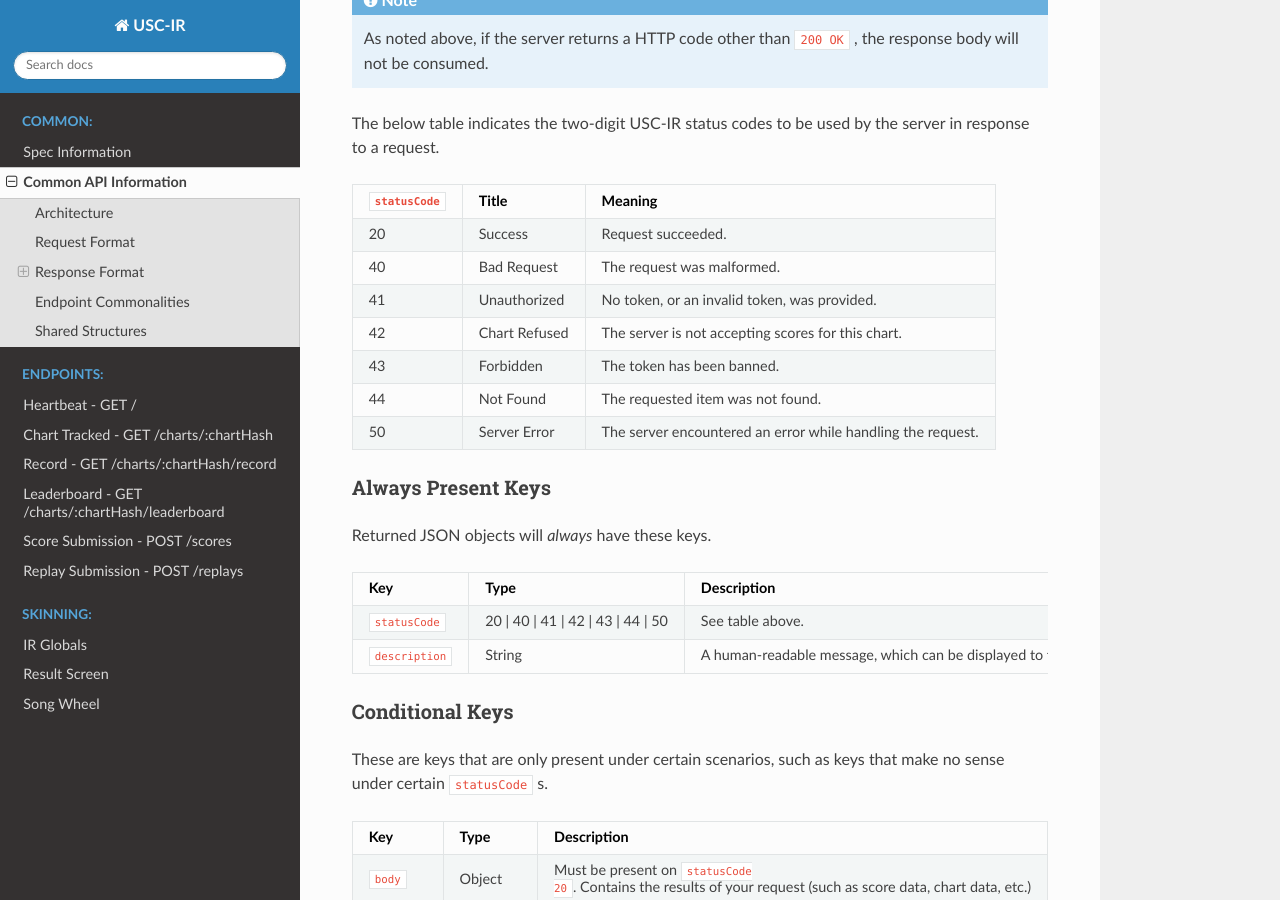
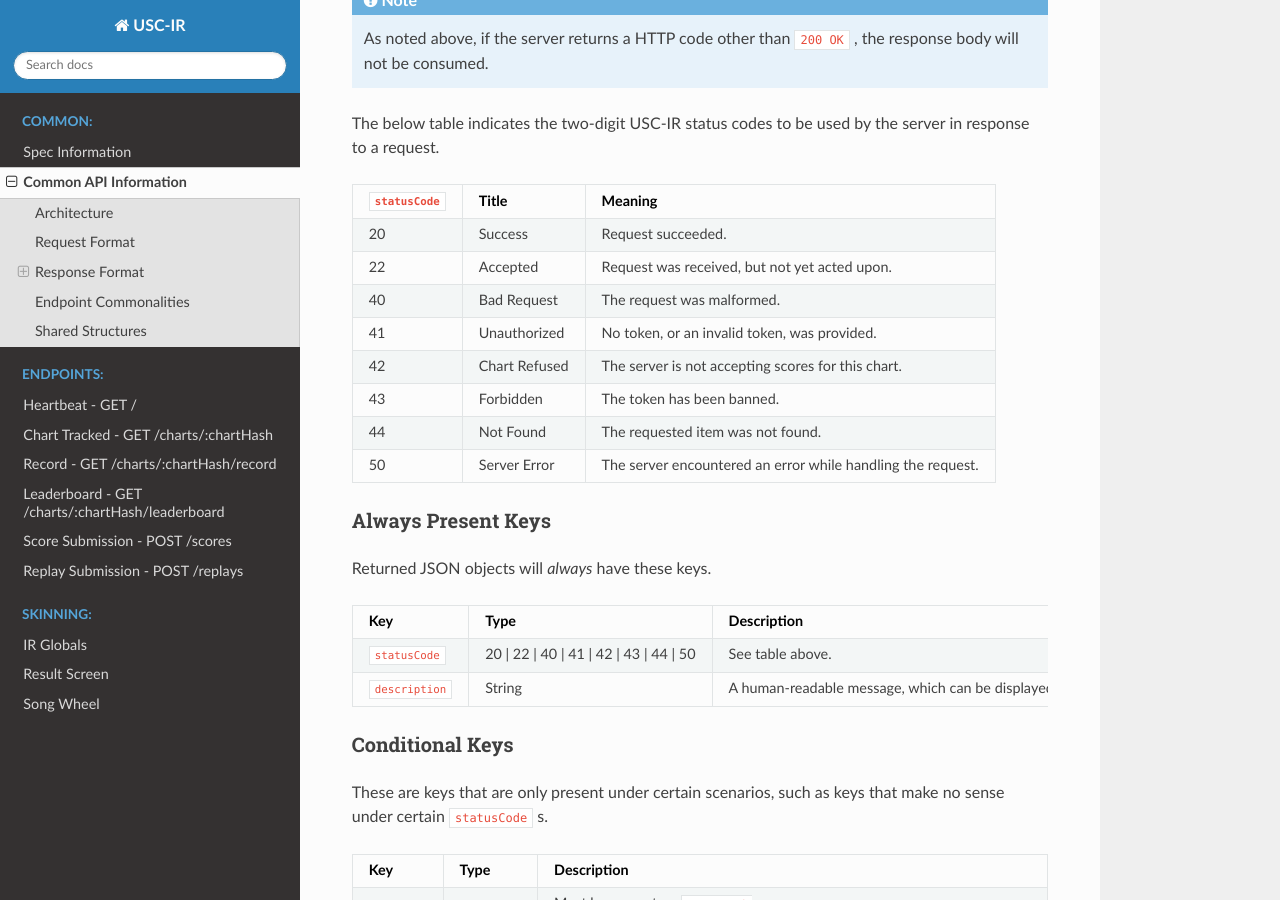
Before and after one commit to zkldi/uscir-spec, a Sphinx documentation site: the page built from source/common/api.rst, in a window 1280 px wide and 900 px high, scrolled down 1022 px. Built offline with Sphinx 7.4.7 and the Read the Docs theme 2.0.0, drawn with Linux system fonts in a browser that asks for light colours.

Commit message:
Add 22 Accepted

```diff
--- a/source/common/api.rst
+++ b/source/common/api.rst
@@ -44,6 +44,7 @@ The below table indicates the two-digit USC-IR status codes to be used by the se
 ``statusCode`` Title         Meaning
 ============== ============= =======
 20             Success       Request succeeded.
+22             Accepted      Request was received, but not yet acted upon.
 40             Bad Request   The request was malformed.
 41             Unauthorized  No token, or an invalid token, was provided.
 42             Chart Refused The server is not accepting scores for this chart.
@@ -66,7 +67,7 @@ Returned JSON objects will *always* have these keys.
      - Type
      - Description
    * - ``statusCode``
-     - 20 | 40 | 41 | 42 | 43 | 44 | 50
+     - 20 | 22 | 40 | 41 | 42 | 43 | 44 | 50
      - See table above.
    * - ``description``
      - String
```
